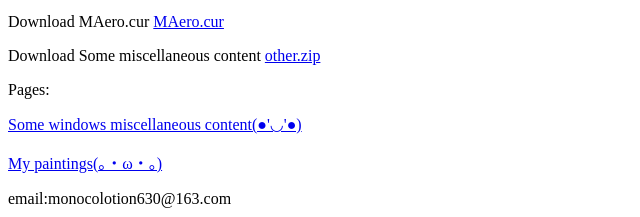
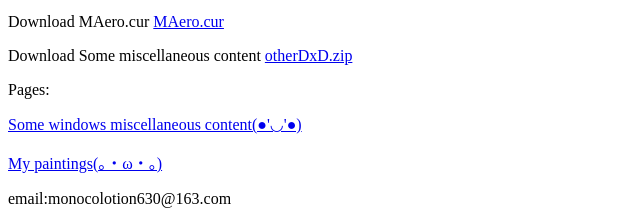
Before and after one commit to monocolotion-aero/monocolotion-aero.github.io, a plain HTML site: page index.html in a window 1280 px wide. Shown: the part 397-614 px from the top of the page, 0-640 px from the left. Drawn offline with Linux system fonts and the light colour scheme.

Commit message:
Update index.html

```diff
--- a/index.html
+++ b/index.html
@@ -44,7 +44,7 @@
     <p>Download the MAero pt here//§('☆..'ω'△)}≯∝   Σ===〓 <a href="https://monocolotion-aero.github.io/files/MAero_pt.e">MAero_pt.e</a></p>
     <p>Download the test tool here <a href="https://monocolotion-aero.github.io/files/tool.e">tool.e</a></p>
     <p>Download MAero.cur <a href="https://monocolotion-aero.github.io/MAero.cur">MAero.cur</a></p>
-    <p>Download Some miscellaneous content <a href="https://monocolotion-aero.github.io/files/other.zip">other.zip</a></p>
+    <p>Download Some miscellaneous content <a href="https://monocolotion-aero.github.io/files/otherDxD.zip">otherDxD.zip</a></p>
     <p>Pages:</p>
     <p><a href="https://monocolotion-aero.github.io/files/1.html">Some windows miscellaneous content(●'◡'●)</a></p>
     <p><a href="https://github.com/monocolotion-aero/monocolotion-aero.github.io/tree/main/paintings">My paintings(。・ω・。)</a></p>
```
